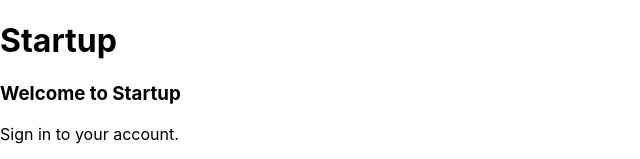
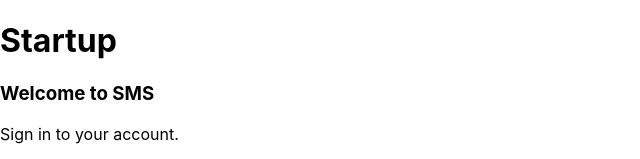
Before and after one commit to Dev-Vithushan/NextJS-Demo, a Next.js app: page / in a window 1280 px wide. Shown: the top 159 px of the page, without its empty margins (0-640 px from the left). Built offline with nearby package versions, Linux system fonts and the light colour scheme.

Commit message:
Files changed

```diff
--- a/pages/index.tsx
+++ b/pages/index.tsx
@@ -15,7 +15,7 @@ export default function Home() {
 
     <main className="max-w-lg p-8 mx-auto my-10 bg-white rounded-lg shadow-2xl md:p-12">
         <section>
-            <h3 className="text-2xl font-bold">Welcome to Startup</h3>
+            <h3 className="text-2xl font-bold">Welcome to SMS</h3>
             <p className="pt-2 text-gray-600">Sign in to your account.</p>
         </section>
 
```
